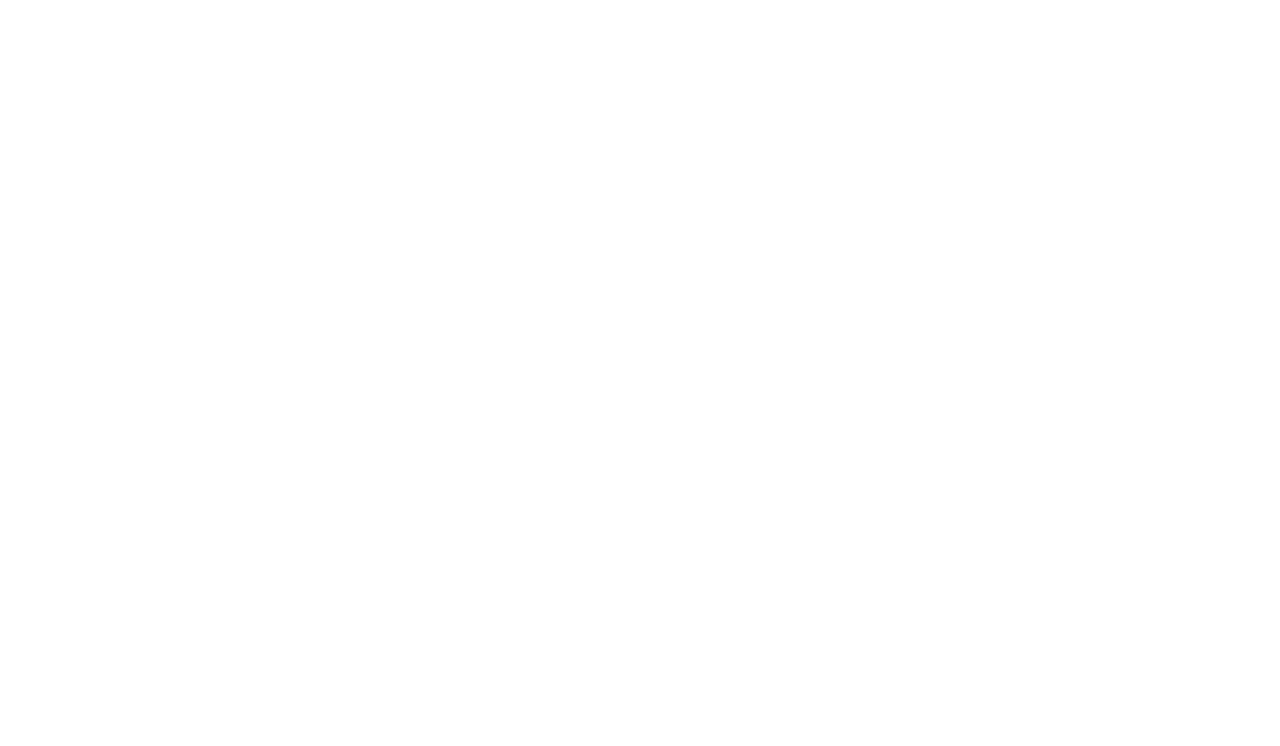
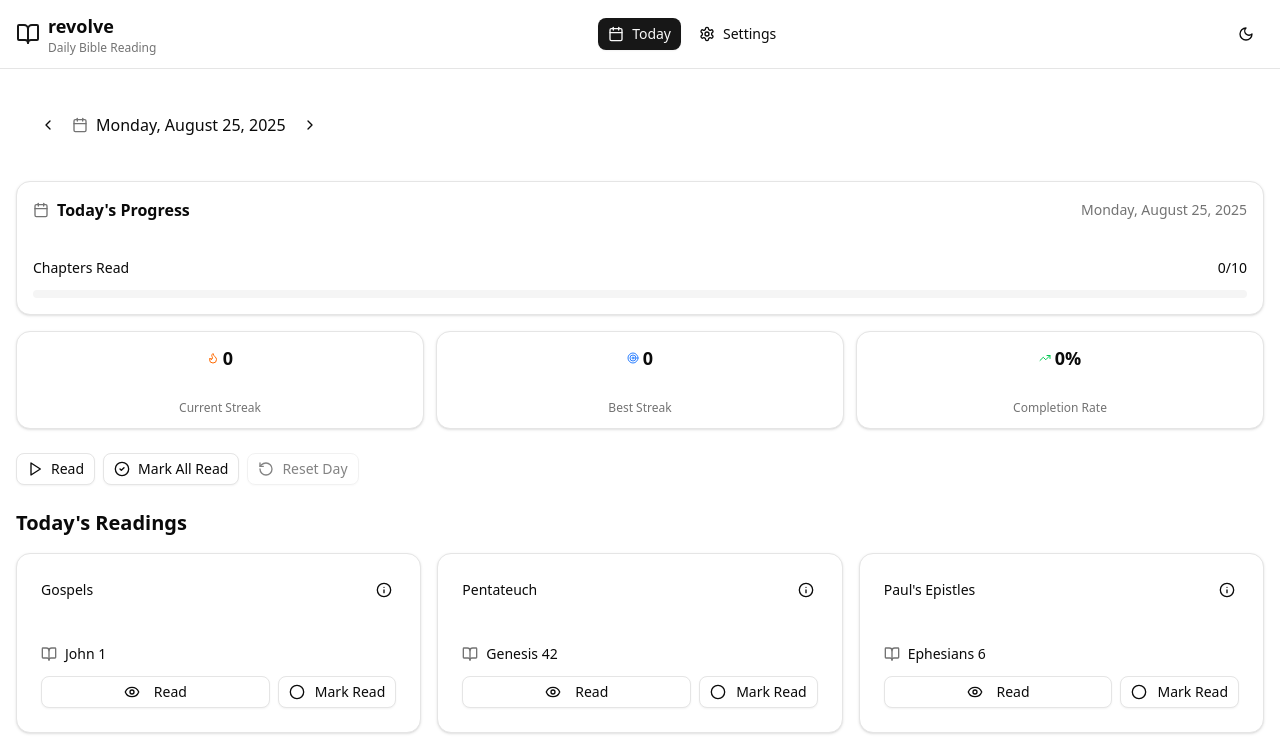
Before and after one commit to zachgtaylor99/revolve-bible-app, a plain HTML site: page index.html in a window 1280 px wide. Shown: the top 746 px of the page. Drawn offline with Linux system fonts and the light colour scheme; the site is published under a folder, as on GitHub Pages, so addresses that start at the root find nothing.

Commit message:
Update index.html

```diff
--- a/index.html
+++ b/index.html
@@ -5,8 +5,8 @@
     <link rel="icon" type="image/x-icon" href="/favicon.ico" />
     <meta name="viewport" content="width=device-width, initial-scale=1.0" />
     <title>revolve - Daily Bible Reading</title>
-    <script type="module" crossorigin src="/assets/index-CPslfLg0.js"></script>
-    <link rel="stylesheet" crossorigin href="/assets/index-DJDIMvJG.css">
+    <script type="module" crossorigin src="./assets/index-CPslfLg0.js"></script>
+    <link rel="stylesheet" crossorigin href="./assets/index-DJDIMvJG.css">
   </head>
   <body>
     <div id="root"></div>
```
